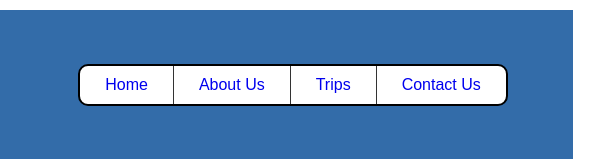
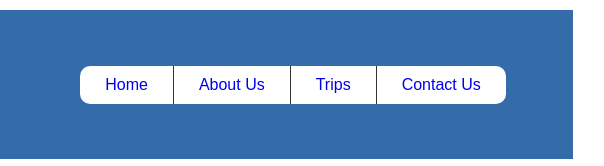
Before and after one commit to TBejarano24/wdd130, a plain HTML site: page wwr/about.html in a window 1280 px wide. Shown: the top 166 px of the page, 487-1091 px from the left. Drawn offline with Linux system fonts and the light colour scheme.

Commit message:
Keep making these corrections

```diff
--- a/wwr/styles/rafting.css
+++ b/wwr/styles/rafting.css
@@ -15,7 +15,7 @@
 
 body {
     font-family: var(--body-font);
-    color: var(--accent1-color);
+    color: var(--accent2-color);
 }
 
 header {
@@ -72,10 +72,9 @@ nav {
 nav ul {
     display: flex;
     justify-content: center;
-    border: 2px solid var(--accent1-color);
     border-radius: 10px;
     background-color: var(--accent2-color);
-    color: var(--accent1-color);
+    color: var(--accent2-color);
 }
 
 nav ul li {
```
